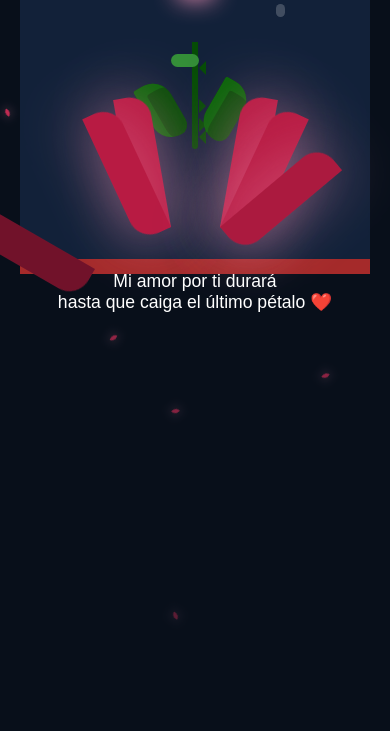
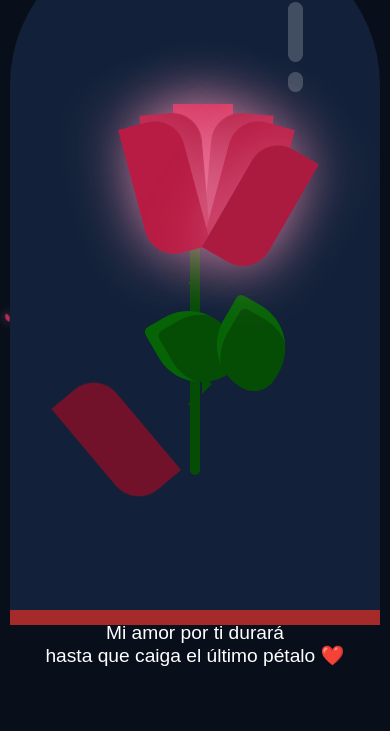
Before and after one commit to N4no22/romanticstyle, a plain HTML site: page index.html in a window 390 px wide. Shown: the part 129-860 px from the top of the page. Drawn offline with Linux system fonts and the light colour scheme.

Commit message:
19/5/2025

```diff
--- a/styles.css
+++ b/styles.css
@@ -13,8 +13,10 @@ body {
 
 .container {
   position: relative;
-    width: 600px;
-    height: 800px;
+  width: 90vw;
+  max-width: 600px;
+  height: 90vh;
+  max-height: 800px;
   z-index: 2;
 }
 
@@ -31,7 +33,7 @@ body {
   content: "";
   position: absolute;
   top: -74px;
-    left: 256px;
+  left: calc(50% - 20px);
   width: 40px;
   height: 40px;
   border: 25px solid #122139;
@@ -50,10 +52,10 @@ body {
 
 .shine {
   position: absolute;
-    top: 200px;
+  top: 20%;
   left: 85%;
   width: 26px;
-    height: 330px;
+  height: 40%;
   background: white;
   opacity: 0.2;
   border-radius: 100px;
@@ -63,7 +65,7 @@ body {
 .shine::before {
   content: "";
   position: absolute;
-    top: 365px;
+  top: 100%;
   width: 26px;
   height: 40px;
   background: white;
@@ -84,12 +86,12 @@ body {
   width: 85px;
   height: 120px;
   background: #d52d58;
-    top: 200px;
+  top: 25%;
   transition: all 0.5s ease-out;
 }
 
 .petals div:nth-child(1) {
-    left: 268px;
+  left: 45%;
   box-shadow: 0px 0px 60px rgba(245, 148, 184, 1);
 }
 
@@ -97,7 +99,7 @@ body {
 .petals div:nth-child(4),
 .petals div:nth-child(6) {
   background: #b81b43;
-    left: 230px;
+  left: 38%;
   border-radius: 0px 50px 0px 50px;
   transform-origin: bottom right;
 }
@@ -106,14 +108,14 @@ body {
 .petals div:nth-child(5),
 .petals div:nth-child(7) {
   background: #b81b43;
-    left: 300px;
+  left: 52%;
   border-radius: 50px 0px 50px 0px;
   transform-origin: bottom left;
 }
 
 .petals div:nth-child(2) {
   z-index: 5;
-    top: 218px;
+  top: 27%;
   height: 130px;
   background: #ab1a3f;
   box-shadow: 0px 0px 60px rgba(245, 148, 184, 0.5);
@@ -122,7 +124,7 @@ body {
 
 .petals div:nth-child(3) {
   z-index: 4;
-    top: 218px;
+  top: 27%;
   height: 130px;
   background: #ab1a3f;
   box-shadow: 0px 0px 60px rgba(245, 148, 184, 0.5);
@@ -133,52 +135,66 @@ body {
 .petals div:nth-child(5),
 .petals div:nth-child(6),
 .petals div:nth-child(7) {
-    top: 213px;
+  top: 26%;
   height: 135px;
   background: #b81b43;
   box-shadow: 0px 0px 60px rgba(245, 148, 184, 0.5);
 }
 
-  .petals div:nth-child(4) { z-index: 3; animation: bloom4 3s ease-in-out forwards, glowing 2.5s ease-in-out infinite; }
-  .petals div:nth-child(5) { z-index: 2; animation: bloom5 3s ease-in-out forwards, glowing 2.5s ease-in-out infinite; }
-  .petals div:nth-child(6) { z-index: 1; animation: bloom6 3s ease-in-out forwards, glowing 2.5s ease-in-out infinite; }
-  .petals div:nth-child(7) { z-index: 0; animation: bloom7 3s ease-in-out forwards, glowing 2.5s ease-in-out infinite; }
+.petals div:nth-child(4) {
+  z-index: 3;
+  animation: bloom4 3s ease-in-out forwards, glowing 2.5s ease-in-out infinite;
+}
+.petals div:nth-child(5) {
+  z-index: 2;
+  animation: bloom5 3s ease-in-out forwards, glowing 2.5s ease-in-out infinite;
+}
+.petals div:nth-child(6) {
+  z-index: 1;
+  animation: bloom6 3s ease-in-out forwards, glowing 2.5s ease-in-out infinite;
+}
+.petals div:nth-child(7) {
+  z-index: 0;
+  animation: bloom7 3s ease-in-out forwards, glowing 2.5s ease-in-out infinite;
+}
 
 .leaves div:nth-child(1) {
   width: 15px;
-    height: 390px;
+  height: 50%;
   background: #054c05;
-    top: 308px;
-    left: 300px;
+  top: 40%;
+  left: 50%;
+  transform: translateX(-50%);
   border-radius: 0 0 100px 100px;
 }
 
 .leaves div:nth-child(2),
 .leaves div:nth-child(3) {
-    width: 60px;
-    height: 100px;
+  width: 15%;
+  height: 14%;
   background: #054c05;
   box-shadow: inset 10px 10px #066406;
-    top: 412px;
+  top: 55%;
   border-radius: 10px 80px 40px 80px;
 }
 
 .leaves div:nth-child(2) {
-    left: 254px;
+  left: 40%;
   transform: rotate(-30deg);
 }
 
 .leaves div:nth-child(3) {
-    left: 300px;
+  left: 55%;
   transform: rotate(30deg);
 }
 
 .leaves div:nth-child(4) {
-    width: 55px;
-    height: 30px;
+  width: 10%;
+  height: 3%;
   background: #338f37;
-    top: 334px;
-    left: 278px;
+  top: 43%;
+  left: 47%;
+  transform: translateX(-50%);
   border-radius: 100px;
 }
 
@@ -191,23 +207,31 @@ body {
   border-top: 15px solid transparent;
   border-bottom: 15px solid transparent;
   border-left: 15px solid #054c05;
-    left: 315px;
+  left: 52%;
 }
 
 .thorns div:nth-child(even) {
   border-top: 15px solid transparent;
   border-bottom: 15px solid transparent;
   border-right: 15px solid #054c05;
-    left: 285px;
+  left: 48%;
 }
 
-  .thorns div:nth-child(1) { top: 465px; }
-  .thorns div:nth-child(2) { top: 390px; }
-  .thorns div:nth-child(3) { top: 500px; }
-  .thorns div:nth-child(4) { top: 525px; }
+.thorns div:nth-child(1) {
+  top: 60%;
+}
+.thorns div:nth-child(2) {
+  top: 50%;
+}
+.thorns div:nth-child(3) {
+  top: 65%;
+}
+.thorns div:nth-child(4) {
+  top: 68%;
+}
 
 .texto {
-    margin-top: 40px;
+  margin-top: 2rem;
   color: white;
   font-size: 2rem;
   text-align: center;
@@ -241,32 +265,42 @@ body {
 @keyframes bloom2 {
   50% {
     transform: rotate(-90deg);
-      top: 400px;
-      left: 150px;
+    top: 50%;
+    left: 25%;
   }
   100% {
     transform: rotate(-60deg);
-      top: 615px;
-      left: 100px;
+    top: 75%;
+    left: 18%;
     background: #71122a;
     box-shadow: none;
   }
 }
 
 @keyframes bloom3 {
-    100% { transform: rotate(50deg); }
+  100% {
+    transform: rotate(50deg);
+  }
 }
 @keyframes bloom4 {
-    100% { transform: rotate(-25deg); }
+  100% {
+    transform: rotate(-25deg);
+  }
 }
 @keyframes bloom5 {
-    100% { transform: rotate(25deg); }
+  100% {
+    transform: rotate(25deg);
+  }
 }
 @keyframes bloom6 {
-    100% { transform: rotate(-10deg); }
+  100% {
+    transform: rotate(-10deg);
+  }
 }
 @keyframes bloom7 {
-    100% { transform: rotate(10deg); }
+  100% {
+    transform: rotate(10deg);
+  }
 }
 
 @keyframes glowing {
@@ -288,105 +322,54 @@ body {
 }
 
 @keyframes floatAndFade {
-    0% { transform: translateY(0); opacity: 0; }
-    20% { opacity: 1; }
-    80% { opacity: 1; }
-    100% { transform: translateY(-30px); opacity: 0; }
+  0% {
+    transform: translateY(0);
+    opacity: 0;
+  }
+  20% {
+    opacity: 1;
+  }
+  80% {
+    opacity: 1;
+  }
+  100% {
+    transform: translateY(-30px);
+    opacity: 0;
+  }
 }
 
-  /* ----------------- MEDIA QUERY PARA RESPONSIVE ----------------- */
+/* ----------------- RESPONSIVE ----------------- */
 @media (max-width: 480px) {
   body {
     padding: 8px;
-      height: auto;
+    height: 100vh;
+    overflow-y: auto;
   }
 
   .texto {
-      font-size: 1.1rem;
+    font-size: 1.2rem;
     margin-top: 12px;
-      padding: 0 3px;
+    padding: 0 6px;
   }
 
   .container {
-      max-width: 350px;
-      height: 380px;
+    width: 95vw;
+    height: 85vh;
   }
 
   .glass {
-      border-radius: 90px 90px 0 0;
+    border-radius: 100px 100px 0 0;
   }
 
   .petals div {
     width: 35px;
     height: 50px;
-      top: 70px;
+    top: 15%;
   }
-
-    .petals div:nth-child(1) {
-      left: 45%;
-      box-shadow: 0 0 25px rgba(245, 148, 184, 1);
-    }
-
-    .petals div:nth-child(2),
-    .petals div:nth-child(4),
-    .petals div:nth-child(6) {
-      left: 33%;
-      border-radius: 0 22px 0 22px;
-    }
-
-    .petals div:nth-child(3),
-    .petals div:nth-child(5),
-    .petals div:nth-child(7) {
-      left: 57%;
-      border-radius: 22px 0 22px 0;
-    }
-
-    @keyframes bloom2 {
-      50% { transform: rotate(-90deg); top: 180px; left: 70px; }
-      100% { transform: rotate(-60deg); top: 260px; left: 40px; background: #71122a; box-shadow: none; }
-    }
-
-    .leaves div:nth-child(1) {
-      width: 1.8%;
-      height: 28%;
-      top: 43%;
-      left: 49%;
-    }
-
-    .leaves div:nth-child(2),
-    .leaves div:nth-child(3) {
-      width: 9%;
-      height: 16%;
-      top: 53%;
-    }
-
-    .leaves div:nth-child(2) { left: 36%; transform: rotate(-30deg); }
-    .leaves div:nth-child(3) { left: 54%; transform: rotate(30deg); }
-
-    .leaves div:nth-child(4) {
-      width: 8%;
-      height: 3.5%;
-      top: 46%;
-      left: 43%;
-    }
-
-    .thorns div:nth-child(odd),
-    .thorns div:nth-child(even) {
-      border-top: 7px solid transparent;
-      border-bottom: 7px solid transparent;
-      border-left-width: 7px;
-      border-right-width: 7px;
-      left: 51%;
-    }
-
-    .thorns div:nth-child(1) { top: 58%; }
-    .thorns div:nth-child(2) { top: 48%; }
-    .thorns div:nth-child(3) { top: 63%; }
-    .thorns div:nth-child(4) { top: 66%; }
 
   .shine {
     left: 73%;
-      top: 45px;
+    top: 7%;
     width: 9px;
     height: 70px;
   }
@@ -398,7 +381,189 @@ body {
   }
 
   .petal {
-      width: 7px;
-      height: 5px;
+    width: clamp(35px, 10vw, 85px); /* 10vw = 10% del ancho de pantalla */
+    height: clamp(50px, 14vw, 120px);
+  }
+}@media (max-width: 482px) {
+  body {
+    padding: 8px;
+    height: 100vh;
+    overflow-y: auto;
+  }
+
+  .container {
+    width: 95vw;
+    max-width: 400px;
+    height: 80vh;
+    max-height: 700px;
+    position: relative;
+    overflow: visible; /* Para que nada se recorte */
+  }
+
+  .glass {
+    width: 100%;
+    height: 100%;
+    position: absolute;
+    bottom: 0;
+    border-radius: 150px 150px 0 0;
+    overflow: visible;
+    background: #122139;
+  }
+
+  .shine {
+    left: 75%;
+    top: 10%;
+    width: 15px;
+    height: 60px;
+  }
+
+  .shine::before {
+    top: 70px;
+    width: 15px;
+    height: 20px;
+  }
+
+  .petals div {
+    width: 60px;
+    height: 90px;
+    top: 25%;
+    transition: none; /* Evita saltos */
+  }
+
+  .petals div:nth-child(1) { left: 44%; }
+
+  .petals div:nth-child(2),
+  .petals div:nth-child(4),
+  .petals div:nth-child(6) {
+    left: 38%;
+    border-radius: 0 30px 0 30px;
+    transform-origin: bottom right;
+  }
+
+  .petals div:nth-child(3),
+  .petals div:nth-child(5),
+  .petals div:nth-child(7) {
+    left: 52%;
+    border-radius: 30px 0 30px 0;
+    transform-origin: bottom left;
+  }
+
+  /* Mantener animaciones con posiciones más centradas */
+  @keyframes bloom2 {
+    50% {
+      transform: rotate(-60deg);
+      top: 40%;
+      left: 35%;
+    }
+    100% {
+      transform: rotate(-40deg);
+      top: 60%;
+      left: 30%;
+      background: #71122a;
+      box-shadow: none;
     }
   }
+
+  @keyframes bloom3 {
+    100% {
+      transform: rotate(30deg);
+    }
+  }
+
+  @keyframes bloom4 {
+    100% {
+      transform: rotate(-15deg);
+    }
+  }
+
+  @keyframes bloom5 {
+    100% {
+      transform: rotate(15deg);
+    }
+  }
+
+  @keyframes bloom6 {
+    100% {
+      transform: rotate(-5deg);
+    }
+  }
+
+  @keyframes bloom7 {
+    100% {
+      transform: rotate(5deg);
+    }
+  }
+
+  .petals div:nth-child(2) {
+    animation: bloom2 3s ease-in-out forwards;
+  }
+  .petals div:nth-child(3) {
+    animation: bloom3 3s ease-in-out forwards, glowing 2.5s ease-in-out infinite;
+  }
+  .petals div:nth-child(4) {
+    animation: bloom4 3s ease-in-out forwards, glowing 2.5s ease-in-out infinite;
+  }
+  .petals div:nth-child(5) {
+    animation: bloom5 3s ease-in-out forwards, glowing 2.5s ease-in-out infinite;
+  }
+  .petals div:nth-child(6) {
+    animation: bloom6 3s ease-in-out forwards, glowing 2.5s ease-in-out infinite;
+  }
+  .petals div:nth-child(7) {
+    animation: bloom7 3s ease-in-out forwards, glowing 2.5s ease-in-out infinite;
+  }
+
+  /* Ajuste de pétalos flotantes */
+  .petal {
+    width: clamp(20px, 8vw, 60px);
+    height: clamp(15px, 7vw, 40px);
+    opacity: 0.8;
+    box-shadow: 0px 0px 8px rgba(245, 148, 184, 0.6);
+  }
+
+  /* Ajustar hojas */
+  .leaves div:nth-child(1) {
+    width: 10px;
+    height: 40%;
+  }
+
+  .leaves div:nth-child(2),
+  .leaves div:nth-child(3) {
+    width: 20%;
+    height: 12%;
+  }
+
+  .leaves div:nth-child(2) {
+    left: 40%;
+  }
+
+  .leaves div:nth-child(3) {
+    left: 55%;
+  }
+
+  .leaves div:nth-child(4) {
+    width: 8%;
+    height: 2.5%;
+    top: 43%;
+  }
+
+  /* Ajustar espinas */
+  .thorns div:nth-child(odd) {
+    border-top: 10px solid transparent;
+    border-bottom: 10px solid transparent;
+    border-left: 10px solid #054c05;
+    left: 52%;
+  }
+
+  .thorns div:nth-child(even) {
+    border-top: 10px solid transparent;
+    border-bottom: 10px solid transparent;
+    border-right: 10px solid #054c05;
+    left: 48%;
+  }
+
+  .thorns div:nth-child(1) { top: 60%; }
+  .thorns div:nth-child(2) { top: 50%; }
+  .thorns div:nth-child(3) { top: 65%; }
+  .thorns div:nth-child(4) { top: 68%; }
+}
```
Lines whose indentation alone changed are shown as unchanged.
